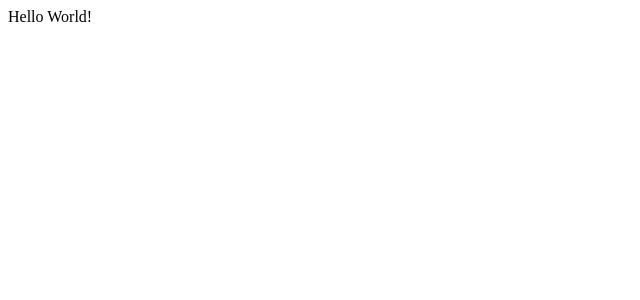
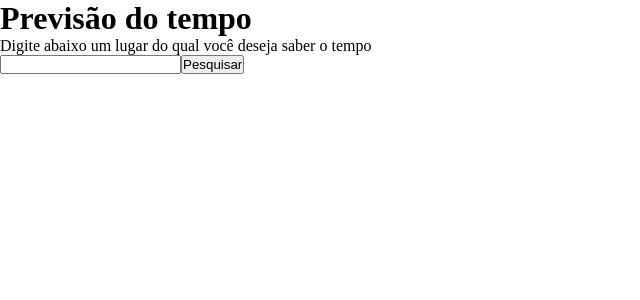
Before and after one commit to claytonfortunato/-weather-app, a React (Vite) app: page / in a window 1280 px wide. Shown: the top 300 px of the page, without its empty margins (0-640 px from the left). Built offline with nearby package versions, Linux system fonts and the light colour scheme.

Commit message:
feat: campo de busca e header

```diff
--- a/src/App.tsx
+++ b/src/App.tsx
@@ -1,7 +1,17 @@
+import * as C from "./styles";
 import React from "react";
 
 const App = () => {
-  return <div>Hello World!</div>;
+  return (
+    <C.Container>
+      <C.Header>Previsão do tempo</C.Header>
+      <p>Digite abaixo um lugar do qual você deseja saber o tempo</p>
+      <C.Search>
+        <input type="text" value={""} />
+        <button>Pesquisar</button>
+      </C.Search>
+    </C.Container>
+  );
 };
 
 export default App;
--- a/src/index.css
+++ b/src/index.css
@@ -0,0 +1,5 @@
+* {
+  padding: 0;
+  margin: 0;
+  box-sizing: border-box;
+}
--- a/src/main.tsx
+++ b/src/main.tsx
@@ -1,6 +1,8 @@
 import React from "react";
 import ReactDOM from "react-dom/client";
 import App from "./App";
+
+import "./index.css";
 
 ReactDOM.createRoot(document.getElementById("root") as HTMLElement).render(
   <React.StrictMode>
--- /dev/null
+++ b/src/styles.ts
@@ -0,0 +1,7 @@
+import styled from "styled-components";
+
+export const Container = styled.div``;
+
+export const Header = styled.h1``;
+
+export const Search = styled.div``;
```
Also changed, not shown: src/App.css (deleted).
